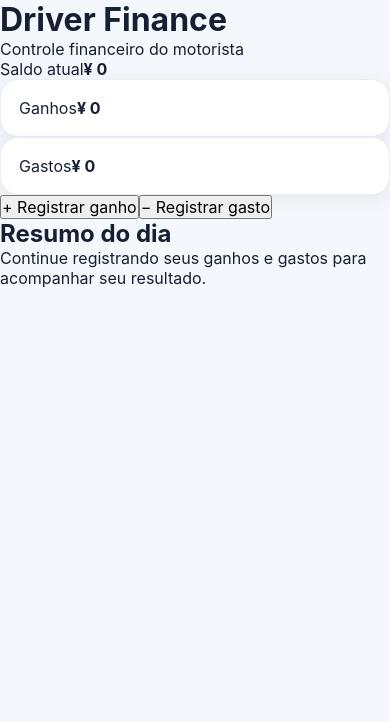
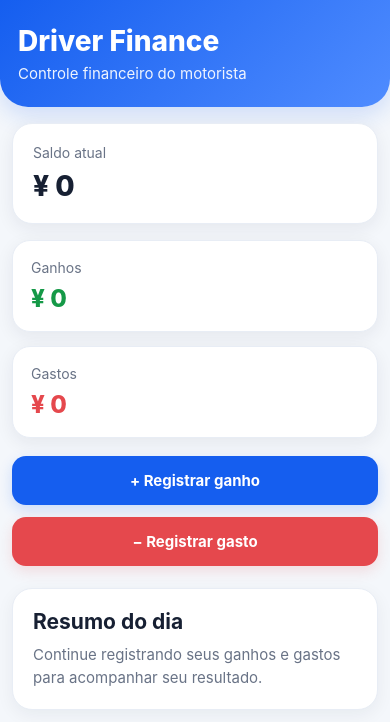
Before and after one commit to flaviogotojp/driver-finance, a React (Vite) app: page / in a window 390 px wide. Shown: the top 722 px of the page. Built offline with nearby package versions, Linux system fonts and the light colour scheme.

Commit message:
Update styles.css

```diff
--- a/src/styles.css
+++ b/src/styles.css
@@ -2,6 +2,12 @@
   box-sizing: border-box;
   margin: 0;
   padding: 0;
+}
+
+html,
+body,
+#root {
+  min-height: 100%;
 }
 
 body {
@@ -20,14 +26,16 @@ button {
   cursor: pointer;
 }
 
-.aplicativo {
+/* Aplicativo */
+
+.app {
   min-height: 100vh;
   padding-bottom: 40px;
 }
 
 /* Cabeçalho */
 
-.cabecalho {
+.header {
   background: linear-gradient(135deg, #155eef, #4f8cff);
   color: white;
   padding: 28px 20px;
@@ -35,262 +43,177 @@ button {
   box-shadow: 0 8px 24px rgba(21, 94, 239, 0.18);
 }
 
-.cabecalho h1 {
-  font-size: 28px;
+.header h1 {
+  font-size: 32px;
   font-weight: 800;
   margin-bottom: 6px;
 }
 
-.cabecalho p {
-  font-size: 15px;
-  opacity: 0.9;
+.header p {
+  font-size: 16px;
+  opacity: 0.92;
 }
 
 /* Conteúdo */
 
-.conteudo {
+.container {
   width: min(1100px, 100%);
   margin: 0 auto;
   padding: 22px 16px;
 }
 
-/* Cards */
+/* Saldo */
 
-.cards {
+.saldo-card {
+  background: white;
+  border-radius: 20px;
+  padding: 22px;
+  margin-bottom: 16px;
+  box-shadow: 0 5px 18px rgba(23, 32, 51, 0.07);
+  border: 1px solid #e8edf5;
+}
+
+.saldo-card span {
+  display: block;
+  color: #697386;
+  font-size: 14px;
+  margin-bottom: 8px;
+}
+
+.saldo-card strong {
+  display: block;
+  font-size: 30px;
+  font-weight: 800;
+}
+
+/* Resumo */
+
+.resumo {
   display: grid;
-  grid-template-columns: repeat(3, 1fr);
+  grid-template-columns: repeat(2, 1fr);
   gap: 14px;
-  margin-bottom: 22px;
+  margin-bottom: 18px;
 }
 
 .card {
   background: white;
   border-radius: 18px;
-  padding: 18px;
+  padding: 20px;
   box-shadow: 0 5px 18px rgba(23, 32, 51, 0.07);
   border: 1px solid #e8edf5;
 }
 
-.card-titulo {
+.card span {
+  display: block;
   color: #697386;
-  font-size: 13px;
+  font-size: 14px;
   margin-bottom: 8px;
 }
 
-.card-valor {
+.card strong {
+  display: block;
   font-size: 24px;
   font-weight: 800;
 }
 
-.card-positivo {
+.ganho strong {
   color: #159947;
 }
 
-.card-negativo {
+.gasto strong {
   color: #e5484d;
 }
 
-/* Seções */
+/* Ações */
 
-.secao {
+.acoes {
+  display: grid;
+  grid-template-columns: repeat(2, 1fr);
+  gap: 12px;
+  margin-bottom: 22px;
+}
+
+.acoes button {
+  border: 0;
+  border-radius: 14px;
+  padding: 15px 16px;
+  font-weight: 700;
+  font-size: 15px;
+  background: #155eef;
+  color: white;
+  box-shadow: 0 5px 14px rgba(21, 94, 239, 0.18);
+}
+
+.acoes button:last-child {
+  background: #e5484d;
+  box-shadow: 0 5px 14px rgba(229, 72, 77, 0.16);
+}
+
+.acoes button:active {
+  transform: scale(0.98);
+}
+
+/* Resumo do dia */
+
+.objetivo {
   background: white;
   border-radius: 20px;
-  padding: 20px;
-  margin-bottom: 18px;
+  padding: 22px;
   box-shadow: 0 5px 18px rgba(23, 32, 51, 0.06);
   border: 1px solid #e8edf5;
 }
 
-.secao h2 {
-  font-size: 19px;
-  margin-bottom: 16px;
+.objetivo h2 {
+  font-size: 21px;
+  margin-bottom: 10px;
 }
 
-/* Formulários */
-
-.formulario {
-  display: grid;
-  grid-template-columns: repeat(2, 1fr);
-  gap: 14px;
+.objetivo p {
+  color: #697386;
+  font-size: 15px;
+  line-height: 1.5;
 }
 
-.campo {
-  display: flex;
-  flex-direction: column;
-  gap: 7px;
-}
-
-.campo label {
-  font-size: 13px;
-  font-weight: 700;
-  color: #566174;
-}
-
-.campo input,
-.campo select {
-  width: 100%;
-  padding: 13px 14px;
-  border: 1px solid #d9e0eb;
-  border-radius: 12px;
-  background: #f9fbfe;
-  color: #172033;
-  outline: none;
-}
-
-.campo input:focus,
-.campo select:focus {
-  border-color: #155eef;
-  box-shadow: 0 0 0 3px rgba(21, 94, 239, 0.1);
-}
-
-/* Botões */
-
-.botoes {
-  display: flex;
-  gap: 10px;
-  margin-top: 16px;
-  flex-wrap: wrap;
-}
-
-.botao {
-  border: 0;
-  border-radius: 12px;
-  padding: 12px 18px;
-  font-weight: 700;
-  transition: 0.2s;
-}
-
-.botao:hover {
-  transform: translateY(-1px);
-}
-
-.botao-principal {
-  background: #155eef;
-  color: white;
-}
-
-.botao-secundario {
-  background: #edf2f8;
-  color: #27344d;
-}
-
-.botao-perigo {
-  background: #ffe8e8;
-  color: #c92f35;
-}
-
-/* Lista de lançamentos */
-
-.lista {
-  display: flex;
-  flex-direction: column;
-  gap: 10px;
-}
-
-.lancamento {
-  display: flex;
-  align-items: center;
-  justify-content: space-between;
-  gap: 12px;
-  padding: 14px;
-  border: 1px solid #e8edf5;
-  border-radius: 14px;
-  background: #fbfcfe;
-}
-
-.lancamento-info {
-  min-width: 0;
-}
-
-.lancamento-titulo {
-  font-weight: 700;
-  margin-bottom: 3px;
-}
-
-.lancamento-data {
-  color: #7a8496;
-  font-size: 12px;
-}
-
-.lancamento-valor {
-  font-weight: 800;
-  white-space: nowrap;
-}
-
-/* Tabelas */
-
-.tabela-container {
-  width: 100%;
-  overflow-x: auto;
-}
-
-.tabela {
-  width: 100%;
-  border-collapse: collapse;
-}
-
-.tabela th,
-.tabela td {
-  text-align: left;
-  padding: 13px 10px;
-  border-bottom: 1px solid #e8edf5;
-}
-
-.tabela th {
-  color: #697386;
-  font-size: 12px;
-  text-transform: uppercase;
-}
-
-.tabela td {
-  font-size: 14px;
-}
-
-/* Mensagem vazia */
-
-.vazio {
-  text-align: center;
-  padding: 28px 15px;
-  color: #7a8496;
-}
-
-/* Responsivo */
+/* Celular */
 
 @media (max-width: 700px) {
-  .cabecalho {
+  .header {
     padding: 24px 18px;
   }
 
-  .cabecalho h1 {
-    font-size: 24px;
+  .header h1 {
+    font-size: 28px;
   }
 
-  .conteudo {
-    padding: 18px 12px;
+  .header p {
+    font-size: 15px;
   }
 
-  .cards {
+  .container {
+    padding: 16px 12px;
+  }
+
+  .resumo {
     grid-template-columns: 1fr;
   }
 
-  .formulario {
+  .acoes {
     grid-template-columns: 1fr;
   }
 
-  .secao {
-    padding: 16px;
-    border-radius: 17px;
+  .saldo-card {
+    padding: 20px;
   }
 
-  .lancamento {
-    align-items: flex-start;
+  .saldo-card strong {
+    font-size: 28px;
   }
 
-  .botoes {
-    flex-direction: column;
+  .card {
+    padding: 18px;
   }
 
-  .botao {
-    width: 100%;
+  .objetivo {
+    padding: 20px;
   }
 }
```
